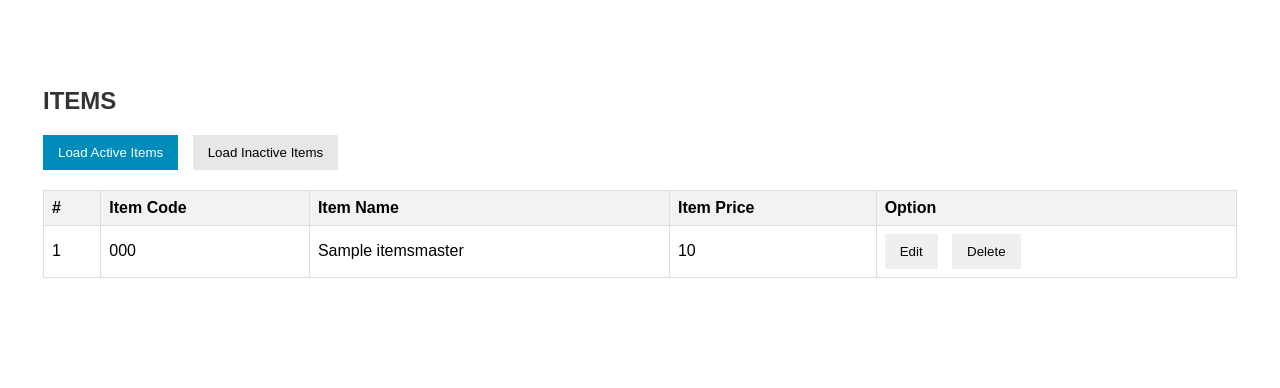
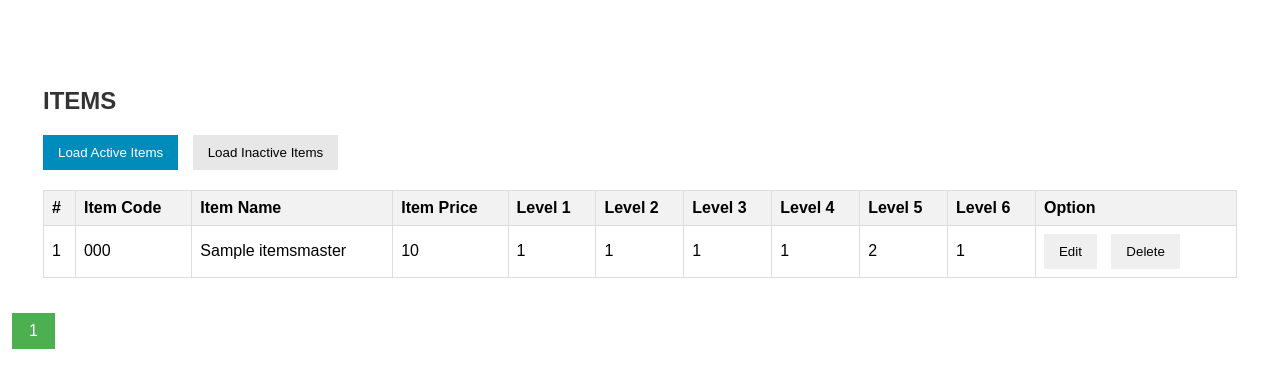
Before and after one commit to V-Family-Dev/UniIKone_Website-, a PHP site: page /item/item.php in a window 1280 px wide. Shown: the part 208-596 px from the top of the page. Run offline with PHP 8.4, Linux system fonts and the light colour scheme; tables that the repository leaves empty hold one stand-in row (values such as "Sample post").

Commit message:
add some file

```diff
--- a/DB/dbconfig.php
+++ b/DB/dbconfig.php
@@ -4,7 +4,7 @@
 $hostname = "127.0.0.1:3308";
 $username = "root";
 $password = "admin";
-$dbname = "db_mlm";
+$dbname = "db_mlm_ori";
 
 try {
     $conn = new mysqli($hostname, $username, $password, $dbname);
--- a/css/style.css
+++ b/css/style.css
@@ -86,3 +86,31 @@ tr:hover {
     color: white;
     padding: 5px 10px;
 }
+
+.pagination {
+    display: inline-block;
+}
+
+.pagination a {
+    color: black;
+    float: left;
+    padding: 8px 16px;
+    text-decoration: none;
+    transition: background-color .3s;
+    border: 1px solid #ddd;
+    margin: 0 4px;
+}
+
+.pagination a.active {
+    background-color: #4CAF50;
+    color: white;
+    border: 1px solid #4CAF50;
+}
+
+.pagination a:hover:not(.active) {
+    background-color: #ddd;
+}
+
+.dataTables_paginate {
+    display: none;
+}
--- a/functions/item/itemFunction.php
+++ b/functions/item/itemFunction.php
@@ -1,25 +1,4 @@
 <?php
-
-//view item master
-function viewItemMaster($conn)
-{
-    $sql = "SELECT * FROM `itemsmaster`";
-    $result = $conn->query($sql);
-    $itemdata = array();
-    if ($result->num_rows > 0) {
-        while ($row = $result->fetch_assoc()) {
-            $itemdata[] = $row;
-        }
-    } else {
-        echo "0 results";
-    }
-    return $itemdata;
-
-    $conn->close();
-}
-
-
-
 //data add itemmaster
 function itemDataInsert($conn, $itemCode, $itemName, $commission, $price, $level_1, $level_2, $level_3, $level_4, $level_5, $level_6)
 {
@@ -32,3 +11,59 @@ function itemDataInsert($conn, $itemCode, $itemName, $commission, $price, $level
 
     return true;
 }
+
+
+
+
+
+//view item master
+function viewItemMaster($conn, $limit, $page)
+{
+    $sql = "SELECT * FROM `itemsmaster` LIMIT $limit OFFSET " . ($page - 1) * $limit;
+    $result = $conn->query($sql);
+    $itemdata = array();
+    if ($result->num_rows > 0) {
+        while ($row = $result->fetch_assoc()) {
+            $itemdata[] = $row;
+        }
+    } else {
+        echo "0 results";
+    }
+    return $itemdata;
+    $conn->close();
+}
+
+
+
+
+// item page function
+
+function pagination($conn, $limit, $page)
+{
+    $sql = "SELECT COUNT(*) FROM `itemsmaster`";
+    $result = $conn->query($sql);
+    $row = $result->fetch_row();
+    $total_records = $row[0];
+    $total_pages = ceil($total_records / $limit);
+
+
+    $pageLink = "<div class='pagination'>";
+
+    // Link for the first page
+    if ($page > 1) {
+        if ($page != 1) {
+            $pageLink .= "<a href='item.php?page=" . ($page - 1) . "'>&laquo;</a>";
+        }
+    }
+
+    for ($i = 1; $i <= $total_pages; $i++) {
+        $activeClass = ($page == $i) ? 'active' : '';
+        $pageLink .= "<a class='$activeClass' href='item.php?page=" . $i . "'>" . $i . "</a>";
+    }
+
+    if ($page < $total_pages) {
+        $pageLink .= "<a href='item.php?page=" . ($page + 1) . "'>&raquo;</a>";
+    }
+
+    echo $pageLink . "</div>";
+}
--- a/include/head.php
+++ b/include/head.php
@@ -58,6 +58,8 @@ require '../DB/dbconfig.php';
         }
     </style>
 
+    <link rel="stylesheet" href="../css/style.css">
+
     <script src="https://code.jquery.com/jquery-3.6.0.min.js"></script>
     <link href="https://cdn.jsdelivr.net/npm/select2@4.1.0-rc.0/dist/css/select2.min.css" rel="stylesheet" />
     <script src="https://cdn.jsdelivr.net/npm/select2@4.1.0-rc.0/dist/js/select2.min.js"></script>
--- a/include/script.php
+++ b/include/script.php
@@ -18,7 +18,7 @@
                     <select name="selectitem[]" class="item-select">
                         <option value="">Select Item</option>
                         <?php foreach ($item as $row) { ?>
-                            <option value="<?= $row['ItemCode']; ?>" data-iname="<?= $row['ItemName']; ?>" data-price="<?= $row['Price']; ?>"><?= $row['ItemCode']; ?></option>
+                            <option value="<?= $row['ItemCode']; ?>" data-iname="<?= $row['ItemName']; ?>" data-price="<?= $row['Price']; ?>"><?= $row['ItemName']; ?></option>
                         <?php } ?>
                     </select>
                     <input type="text" name="item-name-${itemno}" placeholder="Item Name">
@@ -53,7 +53,7 @@
 <script>
     $(document).ready(function() {
         $('#getempdata').select2({
-            placeholder: "Enter a bank",
+            placeholder: "User Emp ID",
             allowClear: true
         }).on('select2:select', function(e) {
             var selectedContactName = $(this).find(':selected').data('name');
--- a/item/item.php
+++ b/item/item.php
@@ -1,6 +1,12 @@
 <?php
 require_once '../DB/dbconfig.php';
 require_once '../functions/item/itemFunction.php';
+
+if (isset($_GET['page'])) {
+    $page = $_GET['page'];
+} else {
+    $page = 1;
+}
 
 
 ?>
@@ -46,13 +52,20 @@ require_once '../functions/item/itemFunction.php';
                     <th>Item Code</th>
                     <th>Item Name</th>
                     <th>Item Price</th>
-                    <!-- Additional headers for Level 1, Level 2, etc... -->
+                    <th>Level 1</th>
+                    <th>Level 2</th>
+                    <th>Level 3</th>
+                    <th>Level 4</th>
+                    <th>Level 5</th>
+                    <th>Level 6</th>
                     <th>Option</th>
+
                 </tr>
             </thead>
             <tbody>
                 <?php
-                $itemdata = viewItemMaster($conn);
+
+                $itemdata = viewItemMaster($conn, 10, $page);
                 foreach ($itemdata as $key => $value) {
                 ?>
                     <tr>
@@ -60,7 +73,14 @@ require_once '../functions/item/itemFunction.php';
                         <td><?php echo $value['ItemCode']; ?></td>
                         <td><?php echo $value['ItemName']; ?></td>
                         <td><?php echo $value['Price']; ?></td>
-                        <!-- Additional columns for Level 1, Level 2, etc... -->
+                        <td><?php echo $value['Level1']; ?></td>
+                        <td><?php echo $value['Level2']; ?></td>
+                        <td><?php echo $value['Level3']; ?></td>
+                        <td><?php echo $value['Level4']; ?></td>
+                        <td><?php echo 2; //$value['Level5'];
+                            ?></td>
+                        <td><?php echo 1; //$value['Level6'];
+                            ?></td>
                         <td>
                             <a href="itemConfig.php?edit=<?= $value['idItems']; ?>"> <button type="button" class="edit-btn">Edit</button></a>
                             <a href="itemConfig.php?delete=<?= $value['idItems']; ?>"><button type="button" class="delete-btn">Delete</button></a>
@@ -71,9 +91,24 @@ require_once '../functions/item/itemFunction.php';
             </tbody>
         </table>
     </div>
+    <?php
+
+    pagination($conn, 10, $page);
+
+    ?>
+    <!--<div class="pagination">
+        <a href="#">&laquo;</a>
+        <a href="#">1</a>
+        <a href="#">2</a>
+        <a class="active" href="#">3</a>
+        <a href="#">4</a>
+        <a href="#">5</a>
+        <a href="#">6</a>
+        <a href="#">&raquo;</a>
+    </div>-->
+
 
     <script src="https://code.jquery.com/jquery-3.6.0.min.js"></script>
-    <!-- Additional JS scripts here -->
 
 </body>
 
```
Also changed, not shown: functions/sales/salesFunction.php (+80 -1 lines), sales/SalesOrder-Search.php (+16 -2 lines), sales/order.php (+4 -8 lines).
